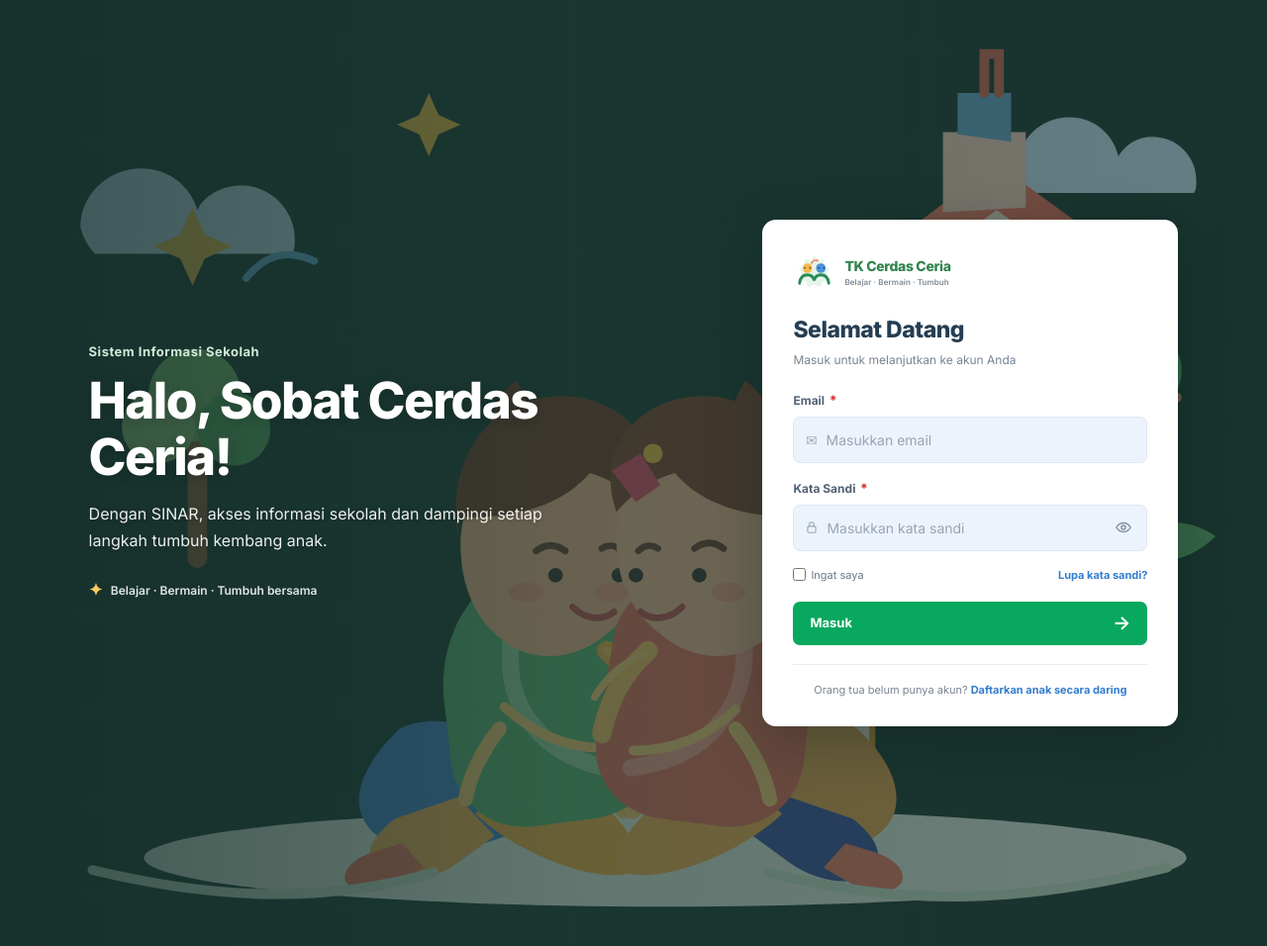
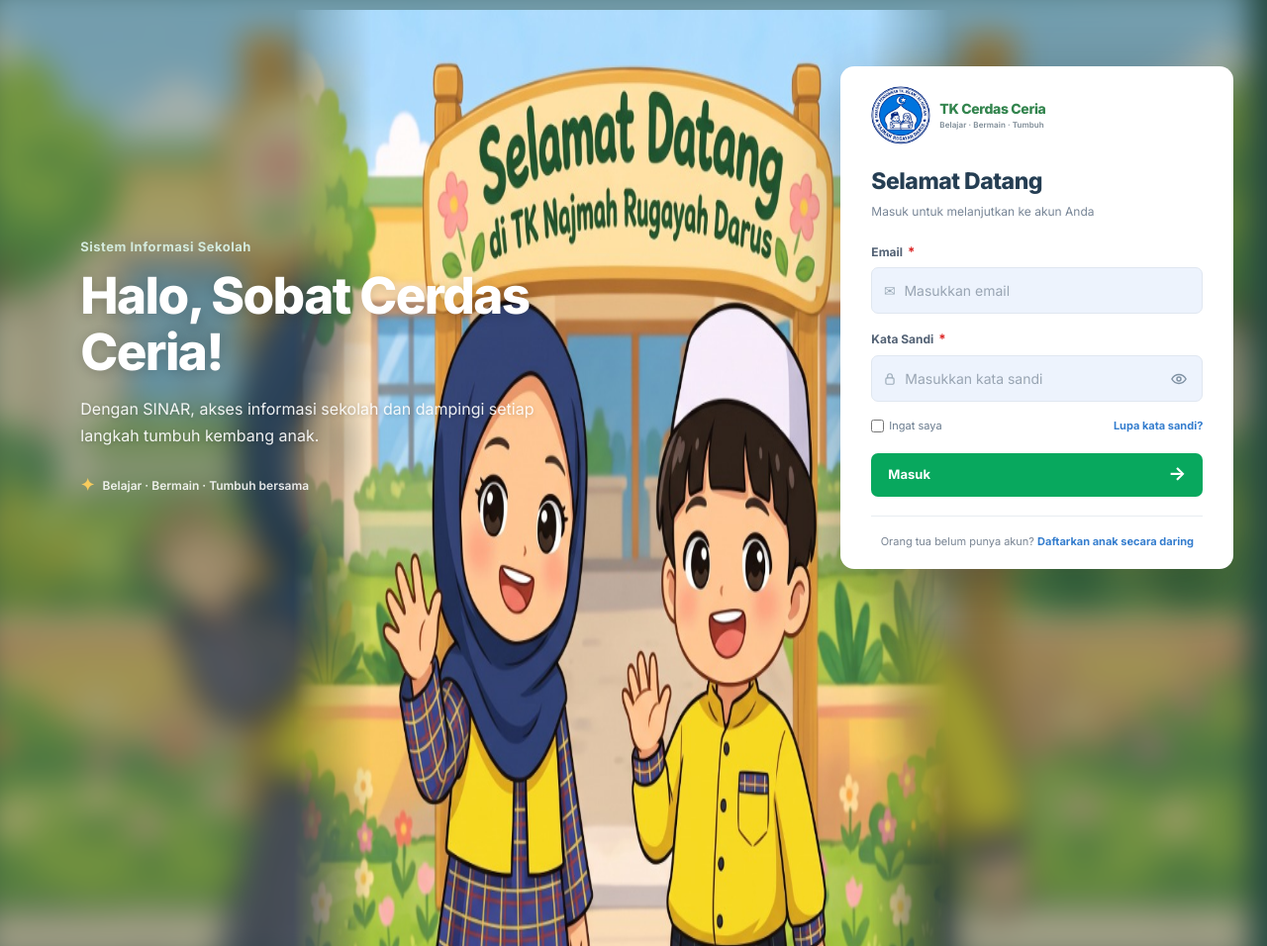
Before and after one commit to Williamfs0409/SINAR-CONNECT, a Laravel app: page /login in a window 1280 px wide. Shown: the whole page at 99% size. Run offline with Laravel 12, Linux system fonts and the light colour scheme; style sheets or scripts are compiled from the project's sources.

Commit message:
Menngganti tampilan login

```diff
--- a/resources/css/app.css
+++ b/resources/css/app.css
@@ -47,8 +47,7 @@ button, a { -webkit-tap-highlight-color: transparent; }
     min-width: max-content;
 }
 
-.brand-symbol { display: inline-flex; width: 43px; height: 43px; flex: 0 0 43px; }
-.brand-symbol svg { width: 100%; height: 100%; }
+.brand-symbol { display: inline-flex; width: 48px; height: 48px; flex: 0 0 48px; border-radius: 50%; background: #fff; object-fit: contain; }
 .brand-copy { display: flex; flex-direction: column; line-height: 1.16; }
 .brand-copy strong { color: var(--green); font-size: 14px; font-weight: 800; letter-spacing: -.35px; }
 .brand-copy small { margin-top: 4px; color: #7d8b96; font-size: 8px; font-weight: 600; letter-spacing: .08px; }
@@ -430,30 +429,25 @@ button, a { -webkit-tap-highlight-color: transparent; }
 .welcome-login {
     position: relative;
     isolation: isolate;
-    display: grid;
-    grid-template-columns: minmax(0, 1fr) minmax(360px, 420px);
-    align-items: center;
-    gap: clamp(45px, 8vw, 130px);
+    display: block;
     width: 100%;
     min-height: 100vh;
-    padding: 54px clamp(36px, 7vw, 108px);
     overflow: hidden;
     background: #25483f;
 }
-.welcome-login::before { position: absolute; z-index: 0; inset: 0; background: linear-gradient(90deg, rgba(19,43,39,.78) 0%, rgba(19,43,39,.62) 45%, rgba(14,32,31,.54) 100%); content: ""; pointer-events: none; }
-.welcome-background { position: absolute; z-index: -1; inset: 0; width: 100%; height: 100%; object-fit: cover; object-position: center 48%; }
-.welcome-login > :not(.welcome-background) { position: relative; z-index: 1; }
-.welcome-message { max-width: 600px; }
+.welcome-backdrop { position: absolute; z-index: -2; inset: -18px; width: calc(100% + 36px); height: calc(100% + 36px); object-fit: cover; object-position: center top; filter: blur(16px); opacity: .58; }
+.welcome-background { position: absolute; z-index: -1; top: 1vh; left: 23.1%; display: block; width: 51.8%; height: 111vh; object-fit: fill; -webkit-mask-image: linear-gradient(90deg, transparent 0%, #000 12%, #000 88%, transparent 100%); mask-image: linear-gradient(90deg, transparent 0%, #000 12%, #000 88%, transparent 100%); pointer-events: none; }
+.welcome-mobile-background { display: none; }
+.welcome-message { position: absolute; z-index: 1; top: clamp(136px, 29vh, 240px); left: 6.35%; width: min(42%, 560px); }
 .welcome-message-copy { max-width: 590px; }
 .welcome-eyebrow { margin: 0 0 10px; color: #d3eadc; font-size: 13px; font-weight: 700; letter-spacing: .5px; }
 .welcome-message h1 { margin: 0; color: #fff; font-size: clamp(34px, 4vw, 54px); font-weight: 800; letter-spacing: -1.6px; line-height: 1.12; text-shadow: 0 2px 12px rgba(0,0,0,.18); }
-.welcome-message h1 span { display: inline-block; font-size: .76em; }
 .welcome-message-copy > p:last-child { max-width: 490px; margin: 16px 0 0; color: rgba(255,255,255,.92); font-size: clamp(14px, 1.25vw, 17px); line-height: 1.65; text-shadow: 0 1px 5px rgba(0,0,0,.2); }
 .welcome-message-note { display: flex; align-items: center; gap: 8px; margin: 25px 0 0; color: rgba(255,255,255,.88); font-size: 12px; font-weight: 600; }
 .welcome-message-note span { color: #f7cb5d; font-size: 17px; }
-.welcome-login-card { width: 100%; padding: 31px 30px 27px; border: 1px solid rgba(255,255,255,.72); border-radius: 14px; color: var(--ink); background: #fff; box-shadow: 0 18px 55px rgba(10,26,24,.3); }
+.welcome-login-card { position: absolute; z-index: 1; top: 5.27vw; right: 2.64vw; width: 31vw; padding: clamp(16px, 1.45vw, 23px) clamp(20px, 2.34vw, 32px); border: 1px solid rgba(255,255,255,.72); border-radius: 14px; color: var(--ink); background: #fff; box-shadow: 0 18px 55px rgba(10,26,24,.3); }
 .welcome-card-brand { margin: 0 0 19px; }
-.welcome-card-brand .brand-symbol { width: 43px; height: 43px; flex-basis: 43px; }
+.welcome-card-brand .brand-symbol { width: 60px; height: 60px; flex-basis: 60px; }
 .welcome-login-card h2 { margin: 0; color: #253e53; font-size: 23px; font-weight: 800; letter-spacing: -.5px; }
 .welcome-login-subtitle { margin: 4px 0 22px; color: #778596; font-size: 12px; }
 .welcome-form > label { margin-bottom: 6px; color: #526174; font-size: 12px; font-weight: 700; }
--- a/resources/views/components/brand.blade.php
+++ b/resources/views/components/brand.blade.php
@@ -1,13 +1,4 @@
-<span class="brand-symbol" aria-hidden="true">
-    <svg viewBox="0 0 48 48" fill="none">
-        <path d="M24 4.5 27.8 10l6.8-1.1.7 6.9 5.9 3.5-3.3 6.1 2.1 6.6-6.6 2.2-3.2 6.1-6.2-3.2-6.2 3.2-3.2-6.1-6.6-2.2 2.1-6.6-3.3-6.1 5.9-3.5.7-6.9 6.8 1.1L24 4.5Z" fill="#E5F5E8"/>
-        <circle cx="16.5" cy="19" r="5.4" fill="#F6B84A"/>
-        <circle cx="31.5" cy="19" r="5.4" fill="#4C91DC"/>
-        <path d="M7.5 36c.7-6.2 4.2-9.5 9-9.5 4.1 0 6.6 2.1 7.5 6.4.9-4.3 3.4-6.4 7.5-6.4 4.8 0 8.3 3.3 9 9.5" stroke="#2A8B57" stroke-width="3.2" stroke-linecap="round"/>
-        <path d="M13.5 18.7h.1m5.7 0h.1m9.8 0h.1m5.7 0h.1" stroke="#16365A" stroke-width="1.7" stroke-linecap="round"/>
-        <path d="M21.2 13.2c1.3-2.7 4.3-3.9 6.8-2.8" stroke="#F28A68" stroke-width="2.1" stroke-linecap="round"/>
-    </svg>
-</span>
+<img class="brand-symbol" src="{{ asset('images/sinar-school-logo.png') }}" alt="" aria-hidden="true">
 <span class="brand-copy">
     <strong>TK Cerdas Ceria</strong>
     <small>Belajar · Bermain · Tumbuh</small>
--- a/resources/views/dashboard/role-shell.blade.php
+++ b/resources/views/dashboard/role-shell.blade.php
@@ -1,7 +1,7 @@
 <div class="role-dashboard">
     <aside class="role-sidebar">
         <a class="role-brand" href="{{ route('dashboard') }}">
-            <span class="role-brand-mark" aria-hidden="true">S</span>
+            <img class="role-brand-mark" src="{{ asset('images/sinar-school-logo.png') }}" alt="">
             <strong>SINAR</strong>
             <small>TK Najmah Rugayah Darus</small>
         </a>
--- a/resources/views/dashboard/school-dashboard.blade.php
+++ b/resources/views/dashboard/school-dashboard.blade.php
@@ -14,7 +14,7 @@
     <div class="database-dashboard database-dashboard-portal">
         <header class="portal-dashboard-header">
             <a class="portal-dashboard-brand" href="{{ route('dashboard') }}">
-                <span class="portal-dashboard-brand-mark">S</span>
+                <img class="portal-dashboard-brand-mark" src="{{ asset('images/sinar-school-logo.png') }}" alt="">
                 <span><strong>SINAR-CONNECT</strong><small>Portal sekolah</small></span>
             </a>
             <label class="portal-dashboard-search">
@@ -65,7 +65,7 @@
         </header>
         <aside class="database-sidebar">
             <a class="database-brand" href="{{ route('dashboard') }}">
-                <span class="database-brand-mark">S</span>
+                <img class="database-brand-mark" src="{{ asset('images/sinar-school-logo.png') }}" alt="">
                 <span><strong>SINAR-CONNECT</strong><small>Portal sekolah</small></span>
             </a>
 
--- a/resources/views/layouts/app.blade.php
+++ b/resources/views/layouts/app.blade.php
@@ -4,6 +4,7 @@
     <meta charset="utf-8">
     <meta name="viewport" content="width=device-width, initial-scale=1">
     <meta name="theme-color" content="#f4f9ff">
+    <link rel="icon" type="image/png" href="{{ asset('images/sinar-school-logo.png') }}">
     <title>@yield('title', 'TK Cerdas Ceria')</title>
     <link rel="preconnect" href="https://fonts.bunny.net">
     <link href="https://fonts.bunny.net/css?family=inter:400,500,600,700,800&display=swap" rel="stylesheet">
--- a/resources/views/messages/index.blade.php
+++ b/resources/views/messages/index.blade.php
@@ -15,7 +15,7 @@
     <div class="message-center-shell">
         <header class="message-center-header">
             <a class="database-brand" href="{{ route('dashboard') }}">
-                <span class="database-brand-mark">S</span>
+                <img class="database-brand-mark" src="{{ asset('images/sinar-school-logo.png') }}" alt="">
                 <span><strong>SINAR-CONNECT</strong><small>Portal sekolah</small></span>
             </a>
             <div class="message-center-account">
--- a/resources/views/profile/edit.blade.php
+++ b/resources/views/profile/edit.blade.php
@@ -7,7 +7,7 @@
     <div class="profile-settings-shell">
         <header class="profile-settings-header">
             <a class="database-brand" href="{{ route('dashboard') }}">
-                <span class="database-brand-mark">S</span>
+                <img class="database-brand-mark" src="{{ asset('images/sinar-school-logo.png') }}" alt="">
                 <span><strong>SINAR-CONNECT</strong><small>Portal sekolah</small></span>
             </a>
             <a class="profile-back-link" href="{{ route('dashboard') }}">Kembali ke dashboard</a>
--- a/resources/views/registration/create.blade.php
+++ b/resources/views/registration/create.blade.php
@@ -6,7 +6,7 @@
 @section('content')
     <main class="registration-shell">
         <header class="registration-header">
-            <a class="registration-brand" href="{{ route('home') }}"><span>S</span><strong>SINAR-CONNECT</strong></a>
+            <a class="registration-brand" href="{{ route('home') }}"><img src="{{ asset('images/sinar-school-logo.png') }}" alt=""><strong>SINAR-CONNECT</strong></a>
             <a href="{{ route('login') }}">Sudah punya akun? Masuk</a>
         </header>
 
--- a/resources/views/welcome.blade.php
+++ b/resources/views/welcome.blade.php
@@ -5,11 +5,13 @@
 
 @section('content')
 <main class="welcome-login">
-    <img class="welcome-background" src="{{ asset('images/school-illustration.svg') }}" alt="" aria-hidden="true">
+    <img class="welcome-backdrop" src="{{ asset('images/login-screen-background.png') }}" alt="" aria-hidden="true">
+    <img class="welcome-background" src="{{ asset('images/login-screen-background.png') }}" alt="" aria-hidden="true">
+    <img class="welcome-mobile-background" src="{{ asset('images/login-school-background.jpeg') }}" alt="" aria-hidden="true">
     <section class="welcome-message" aria-labelledby="welcome-title">
         <div class="welcome-message-copy">
             <p class="welcome-eyebrow">Sistem Informasi Sekolah</p>
-            <h1 id="welcome-title">Halo, Sobat Cerdas Ceria! <span aria-hidden="true"></span></h1>
+            <h1 id="welcome-title">Halo, Sobat Cerdas Ceria!</h1>
             <p>Dengan SINAR, akses informasi sekolah dan dampingi setiap langkah tumbuh kembang anak.</p>
         </div>
         <p class="welcome-message-note"><span aria-hidden="true">✦</span> Belajar · Bermain · Tumbuh bersama</p>
```
Also changed, not shown: other parts of resources/css/app.css (+49 -21 lines), public/images/login-school-background.jpeg (added), public/images/login-screen-background.png (added), public/images/sinar-school-logo.png (added).
